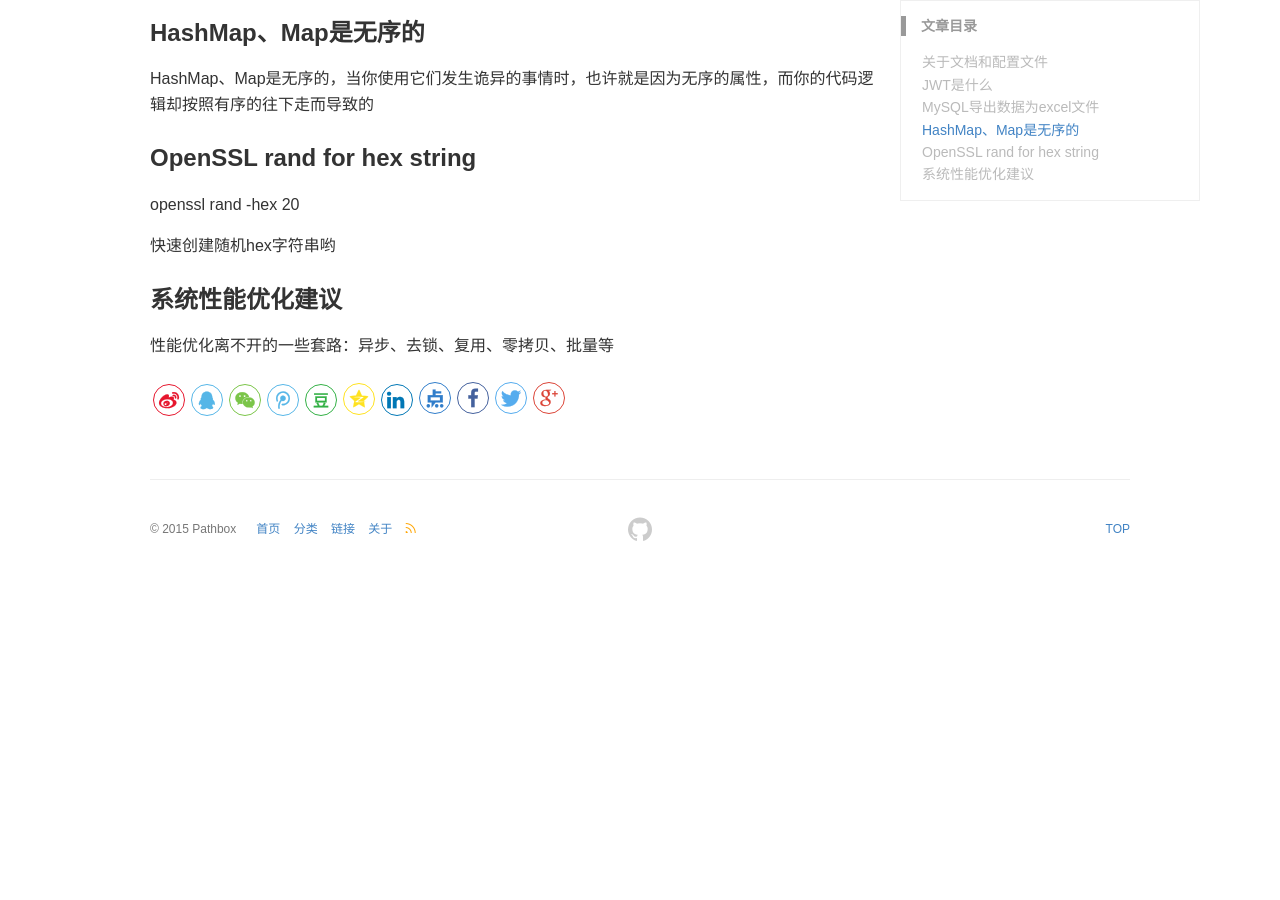
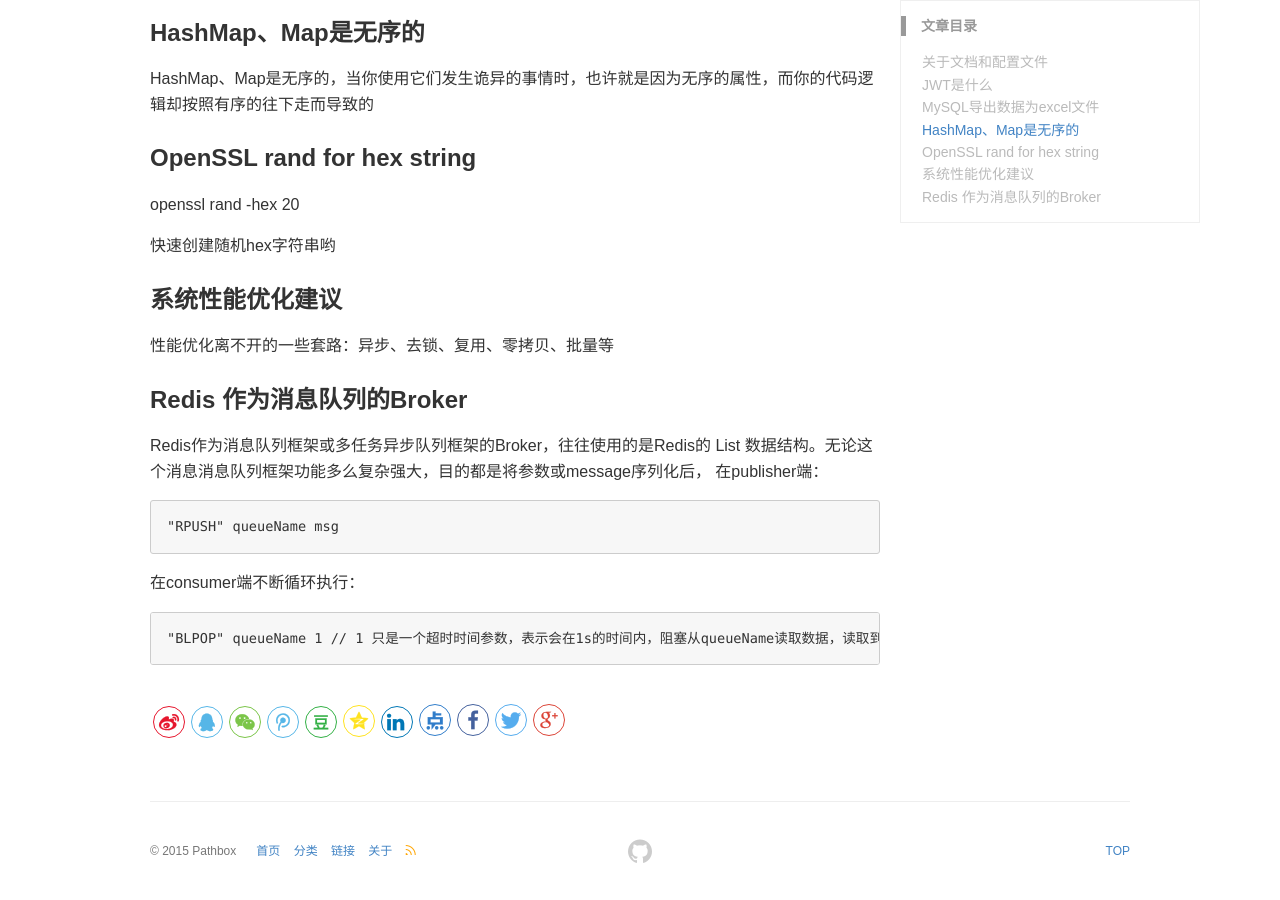
Before and after one commit to pathbox/pathbox.github.io, a Jekyll site: the page built from _posts/2018-08-01-work-summary-in-UCloud-18.md, in a window 1280 px wide and 900 px high, scrolled down 1699 px. Built offline with Jekyll 4.4.1, drawn with Linux system fonts in a browser that asks for light colours; before the commit the page ends 2277 px from its top, so only the background shows below that.

Commit message:
Redis 作为消息队列的Broker

````diff
--- a/_posts/2018-08-01-work-summary-in-UCloud-18.md
+++ b/_posts/2018-08-01-work-summary-in-UCloud-18.md
@@ -88,3 +88,18 @@ openssl rand -hex 20
 ### 系统性能优化建议
 
 性能优化离不开的一些套路：异步、去锁、复用、零拷贝、批量等
+
+### Redis 作为消息队列的Broker
+
+Redis作为消息队列框架或多任务异步队列框架的Broker，往往使用的是Redis的 List 数据结构。无论这个消息消息队列框架功能多么复杂强大，目的都是将参数或message序列化后，
+在publisher端：
+
+```
+"RPUSH" queueName msg
+```
+
+在consumer端不断循环执行：
+
+```
+"BLPOP" queueName 1 // 1 只是一个超时时间参数，表示会在1s的时间内，阻塞从queueName读取数据，读取到数据则返回，1s内没读取到数据，超时返回
+```
````
